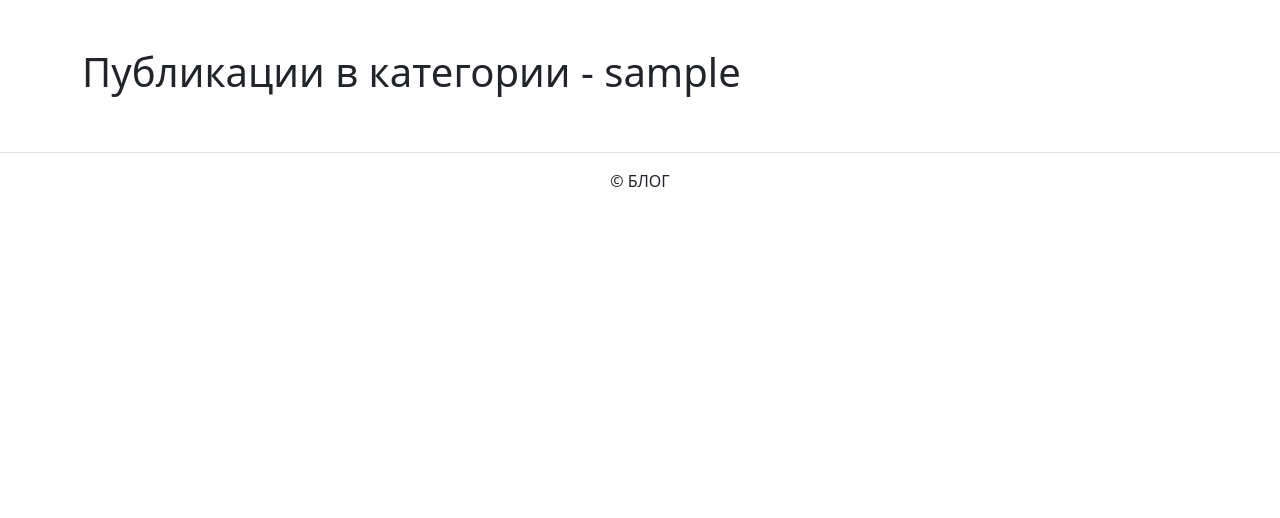
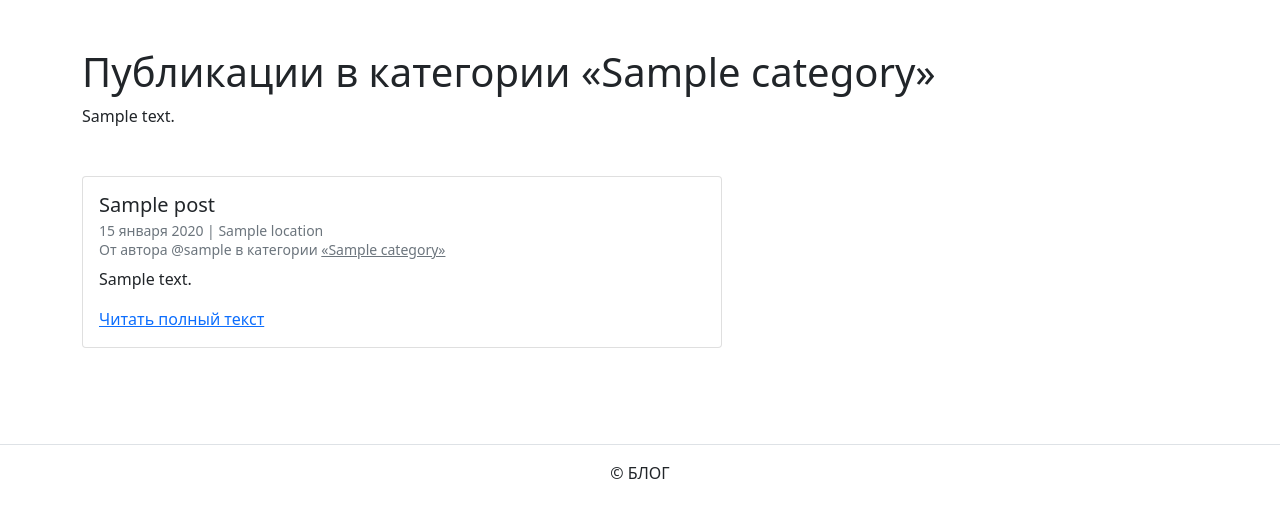
Before and after one commit to IldarkoS/sn-blog, a Django app: a page that uses snblog/templates/blog/category.html in a window 1280 px wide. Shown: the part 56-574 px from the top of the page. Run offline with Django 3.2, Linux system fonts and the light colour scheme; tables that the repository leaves empty hold one stand-in row (values such as "Sample post"); some libraries are stand-ins or nearby versions.

Commit message:
add new routes+views, edit templates

```diff
--- a/snblog/blog/models.py
+++ b/snblog/blog/models.py
@@ -7,7 +7,7 @@ User = get_user_model()
 
 class Category(models.Model):
     title = models.CharField(
-        verbose_name="Название",
+        verbose_name="Заголовок",
         max_length=256,
         null=False
     )
@@ -16,17 +16,20 @@ class Category(models.Model):
         null=False
     )
     slug = models.SlugField(
-        verbose_name="Слаг",
+        verbose_name="Идентификатор",
         unique=True,
-        null=False
+        null=False,
+        help_text="Идентификатор страницы для URL; разрешены символы латиницы, цифры, дефис и подчёркивание."
     )
     is_published = models.BooleanField(
+        verbose_name="Опубликовано",
         default=True,
-        null=False
+        null=False,
+        help_text="Снимите галочку, чтобы скрыть публикацию."
     )
     created_at = models.DateTimeField(
-        null=False,
-        default=True
+        verbose_name="Добавлено",
+        auto_now_add=True
     )
 
     class Meta:
@@ -38,17 +41,19 @@ class Category(models.Model):
 
 class Location(models.Model):
     name = models.CharField(
-        verbose_name="Название",
+        verbose_name="Название места",
         max_length=256,
         null=False
     )
     is_published = models.BooleanField(
+        verbose_name="Опубликовано",
         default=True,
-        null=False
+        null=False,
+        help_text="Снимите галочку, чтобы скрыть публикацию."
     )
     created_at = models.DateTimeField(
-        null=False,
-        default=True
+        verbose_name="Добавлено",
+        auto_now_add=True
     )
 
     class Meta:
@@ -61,7 +66,7 @@ class Location(models.Model):
 
 class Post(models.Model):
     title = models.CharField(
-        verbose_name="Название",
+        verbose_name="Заголовок",
         max_length=256,
         null=False
     )
@@ -70,13 +75,15 @@ class Post(models.Model):
         null=False
     )
     pub_date = models.DateTimeField(
-        default=True
+        verbose_name="Дата и время публикации",
+        default=True,
+        help_text="Если установить дату и время в будущем — можно делать отложенные публикации."
     )
     author = models.ForeignKey(
         User,
         on_delete=models.CASCADE,
         related_name="posts",
-        verbose_name="Автор",
+        verbose_name="Автор публикации",
         null=False
     )
     category = models.ForeignKey(
@@ -94,17 +101,20 @@ class Post(models.Model):
         related_name="posts"
     )
     is_published = models.BooleanField(
+        verbose_name="Опубликовано",
         default=True,
-        null=False
+        null=False,
+        help_text="Снимите галочку, чтобы скрыть публикацию."
     )
     created_at = models.DateTimeField(
-        null=False,
-        default=True
+        verbose_name="Добавлено",
+        auto_now_add=True
     )
 
     class Meta:
         verbose_name = 'публикация'
         verbose_name_plural = 'Публикации'
+        ordering = ('pub_date',)
 
     def __str__(self):
         return self.title
--- a/snblog/blog/views.py
+++ b/snblog/blog/views.py
@@ -1,24 +1,49 @@
-from django.shortcuts import render
+from datetime import datetime
+
+from django.shortcuts import render, get_object_or_404, get_list_or_404
+
+from .models import Post, Category
 
 def index(request):
     template = 'blog/index.html'
+    post_list = Post.objects.filter(
+        pub_date__lte=datetime.now(),
+        is_published=True,
+        category__is_published=True
+    )[1:6]
     context = {
-
+        "post_list": post_list
     }
     return render(request, template, context)
 
 
 def post_detail(request, pk):
     template = 'blog/detail.html'
+    post = get_object_or_404(
+        Post,
+        pk=pk,
+        pub_date__lte=datetime.now(),
+    )
     context = {
-
+        "post": post
     }
     return render(request, template, context)
 
 
 def category_posts(request, category_slug):
     template = 'blog/category.html'
+    category = get_object_or_404(
+        Category,
+        slug = category_slug,
+        is_published=True
+    )
+    post_list = Post.objects.filter(
+        category=category,
+        is_published=True,
+        pub_date__lte=datetime.now(),
+        )
     context = {
-        'category_slug': category_slug,
+        'category': category,
+        'post_list': post_list
     }
     return render(request, template, context)
--- a/snblog/templates/blog/category.html
+++ b/snblog/templates/blog/category.html
@@ -1,7 +1,14 @@
 {% extends "base.html" %}
 {% block title %}
-  Публикации в категории - {{ category_slug }}
+  Публикации в категории «{{ category.title }}»
 {% endblock %}
 {% block content %}
-  <h1>Публикации в категории - {{ category_slug }}</h1>
+<h1>Публикации в категории «{{ category.title }}»</h1>
+<p class="mb-5">{{ category.description }}</p>
+{% for post in post_list %}
+  <article class="mb-5">
+    {% include "includes/post_card.html" %}
+  </article>
+{% endfor %}
+
 {% endblock %}
--- /dev/null
+++ b/snblog/templates/includes/category_link.html
@@ -0,0 +1,3 @@
+<a class="text-muted" href="{% url 'blog:category_posts' post.category.slug %}">
+  «{{ post.category.title }}»
+</a>
--- /dev/null
+++ b/snblog/templates/includes/post_card.html
@@ -0,0 +1,13 @@
+<div class="card" style="width: 40rem;">
+  <div class="card-body">
+    <h5 class="card-title">{{ post.title }}</h5>
+    <h6 class="card-subtitle mb-2 text-muted">
+      <small>
+        {{ post.pub_date|date:"d E Y" }} | {% if post.location and post.location.is_published %}{{ post.location.name }}{% else %}Планета Земля{% endif %}<br>
+        От автора @{{ post.author.username }} в категории {% include "includes/category_link.html" %}
+      </small>
+    </h6>
+    <p class="card-text">{{ post.text|truncatewords:10 }}</p>
+    <a href="{% url 'blog:post_detail' post.id %}" class="card-link">Читать полный текст</a>
+  </div>
+</div>
```
Also changed, not shown: snblog/templates/blog/detail.html (+5 -15 lines), snblog/templates/blog/index.html (+4 -19 lines), snblog/blog/migrations/0001_initial.py.
